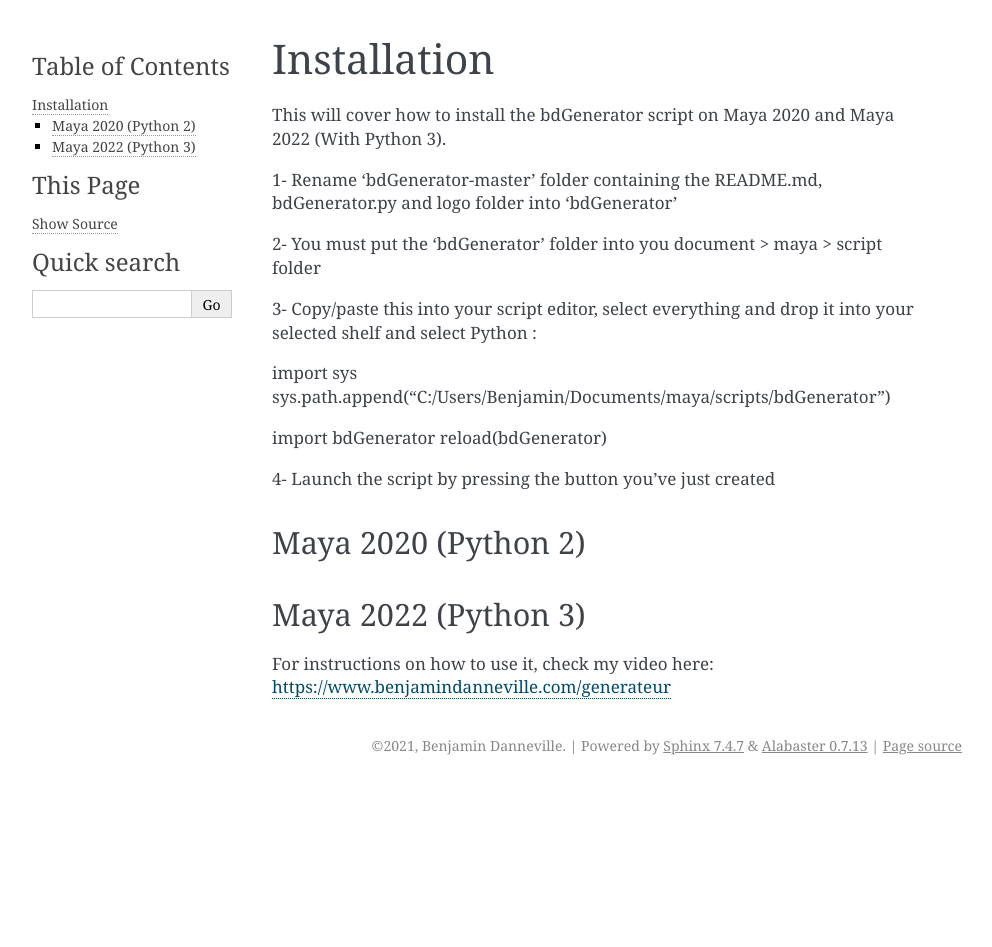
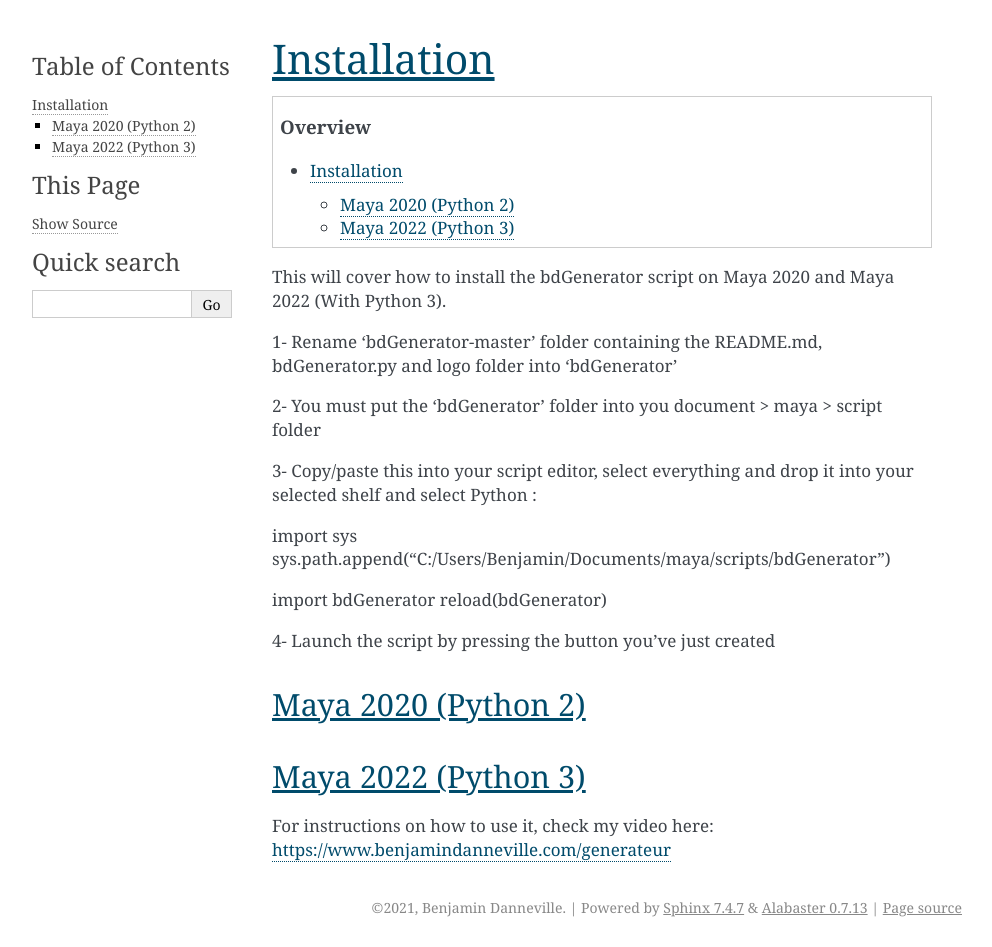
Before and after one commit to benjamin-danneville/bdGenerator, a Sphinx documentation site: the page built from docs/pages/installation.rst, in a window 1280 px wide. Shown: the whole page, without its empty margins (148-1140 px from the left). Built offline with Sphinx 7.4.7, drawn with Linux system fonts in a browser that asks for light colours; before the commit the page ends 900 px from its top, so only the background shows below that.

Commit message:
modified installation.rst

```diff
--- a/docs/pages/installation.rst
+++ b/docs/pages/installation.rst
@@ -1,6 +1,9 @@
 ============
 Installation
 ============
+
+.. contents:: Overview
+   :depth: 2
 
 This will cover how to install the bdGenerator script
 on Maya 2020 and Maya 2022 (With Python 3).
```
